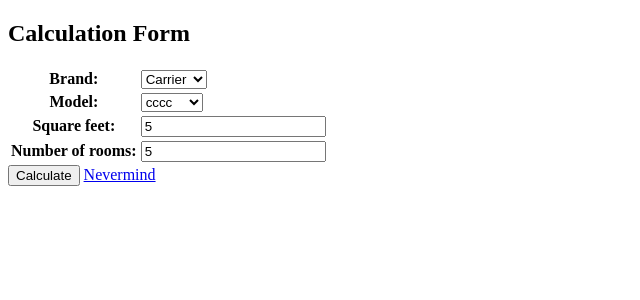
After one commit to GevorgArtenyan/Air-Conditioners-Service-Calculator, a Django app: page /2/ in a window 1280 px wide. The commit adds this page. Shown: the top 300 px of the page, without its empty margins (0-640 px from the left). Run offline with Django 3.2, Linux system fonts and the light colour scheme; data comes from the database, SQL or seed files in the repository; some libraries are stand-ins or nearby versions.

Commit message:
Users can create ACServiceCalc objects now using ACServiceCalcForm.

```diff
--- a/raffiac/airconapp/admin.py
+++ b/raffiac/airconapp/admin.py
@@ -1,6 +1,6 @@
 from django.contrib import admin
-from .models import Brand, Model
+from .models import ACServiceCalc, Brand, Model
 
-
+admin.site.register(ACServiceCalc)
 admin.site.register(Brand)
 admin.site.register(Model)
--- a/raffiac/airconapp/forms.py
+++ b/raffiac/airconapp/forms.py
@@ -1,5 +1,20 @@
 from django import forms
+from .models import ACServiceCalc, Model
 
-class AirConCalc(forms.Form):
-    title = forms.CharField(max_length=100)
-    your_name = forms.CharField(max_length=100)
+class ACServiceCalcForm(forms.ModelForm):
+    class Meta:
+        model = ACServiceCalc
+        fields = '__all__'
+
+    def __init__(self, *args, **kwargs):
+        super().__init__(*args, **kwargs)
+        self.fields['model'].queryset = Model.objects.none()
+
+        if 'brand' in self.data:
+            try:
+                brand_id = int(self.data.get('brand'))
+                self.fields['model'].queryset = Model.objects.filter(brand_id=brand_id).order_by('name')
+            except (ValueError, TypeError):
+                pass  # invalid input from the client; ignore and fallback to empty City queryset
+        elif self.instance.pk:
+            self.fields['model'].queryset = self.instance.brand.model_set.order_by('name')
--- a/raffiac/airconapp/models.py
+++ b/raffiac/airconapp/models.py
@@ -1,14 +1,22 @@
 from django.db import models
 
 class Brand(models.Model):
-    ac_brand_name = models.CharField(max_length=200)
+    name = models.CharField(max_length=30)
 
     def __str__(self):
-        return self.ac_brand_name
+        return self.name
+
 
 class Model(models.Model):
     brand = models.ForeignKey(Brand, on_delete=models.CASCADE)
-    ac_model_name = models.CharField(max_length=200)
+    name = models.CharField(max_length=30)
 
     def __str__(self):
-        return f"{self.brand} - {self.ac_model_name}"
+        return self.name
+
+
+class ACServiceCalc(models.Model):
+    brand = models.ForeignKey(Brand, on_delete=models.SET_NULL, null=True)
+    model = models.ForeignKey(Model, on_delete=models.SET_NULL, null=True)
+    square_feet = models.IntegerField()
+    number_of_rooms = models.IntegerField()
--- a/raffiac/airconapp/serializers.py
+++ b/raffiac/airconapp/serializers.py
@@ -2,6 +2,7 @@ from .models import Model
 from rest_framework import serializers
 
 class ModelSerializer(serializers.ModelSerializer):
+    brand = serializers.StringRelatedField()
     class Meta:
         model = Model
         fields = '__all__'
--- a/raffiac/airconapp/static/airconapp/main.css
+++ b/raffiac/airconapp/static/airconapp/main.css
@@ -1,3 +1,17 @@
-.model {
-    display: none;
+.errorlist {
+    margin: 0;
+    padding: 0;
 }
+
+
+.errorlist li {
+    list-style: none;
+    font-size: 90%;
+    color: red;
+}
+
+
+.errorlist ~ input,
+.errorlist ~ select {
+    border-color: red;
+}
--- a/raffiac/airconapp/static/airconapp/main.js
+++ b/raffiac/airconapp/static/airconapp/main.js
@@ -1,32 +1,20 @@
-var btn = document.getElementById('btn')
-var container = document.getElementById('ourcontainer')
-var url = 'http://127.0.0.1:8000/api/'
+$("#id_brand").change(function () {
+  var url = $("#ACServiceCalcForm").attr("data-models-url");
+  var brandId = $(this).val();
 
-$.ajax({
-    method: 'GET',
+  $.ajax({
     url: url,
-    success: function(data) {
-        console.log(data)
-        console.log('success')
+    data: {
+      'brand': brandId
     },
-    error: function(error_data) {
-        console.log('error')
+    success: function (data) {
+      $("#id_model").html(data);
     }
-})
+  });
 
-$('.model').change(function() {
-    var ourRequest = new XMLHttpRequest();
-    ourRequest.open("GET", url);
-    ourRequest.onload = function(){
-        var OurData = JSON.parse(ourRequest.responseText);
-        renderHTML(OurData);
-    }
-    ourRequest.send()
 });
 
-
-function renderHTML(data) {
-    var displayunit = $('.model option:selected').not('#default').text();
-    var htmlString = "";
-    for (i=0; i < data.length; i++){
-    };
+$('#calculate').click(function(){
+    var sqrFt = $('#id_square_feet').val()
+    aler(sqrFt)
+})
--- /dev/null
+++ b/raffiac/airconapp/templates/airconapp/acservicecalc_form.html
@@ -0,0 +1,15 @@
+{% extends 'airconapp/base.html' %}
+
+{% block content %}
+
+  <h2>Calculation Form</h2>
+
+  <form method="post" id="ACServiceCalcForm" data-models-url="{% url 'ajax_load_models' %}" novalidate>
+    {% csrf_token %}
+    <table>
+      {{ form.as_table }}
+    </table>
+    <button type="submit" id="calculate">Calculate</button>
+    <a href="{% url 'calc_list' %}">Nevermind</a>
+  </form>
+{% endblock %}
--- a/raffiac/airconapp/templates/airconapp/base.html
+++ b/raffiac/airconapp/templates/airconapp/base.html
@@ -1,18 +1,18 @@
 {% load static %}
-
-<!DOCTYPE html>
-<html lang="en">
-<head>
+<!doctype html>
+<html lang="en-us">
+  <head>
     <meta charset="utf-8">
+    <title>{% block title %}Simple ERP{% endblock %}</title>
     <link rel="stylesheet" href="{% static 'main.css' %}">
-    <title>Title</title>
-</head>
-    <body>
-        {% block content %}{% endblock %}
+  </head>
+  <body>
+    {% block content %}
+    {% endblock %}
     <script src="https://code.jquery.com/jquery-3.3.1.slim.min.js" integrity="sha384-q8i/X+965DzO0rT7abK41JStQIAqVgRVzpbzo5smXKp4YfRvH+8abtTE1Pi6jizo" crossorigin="anonymous"></script>
     <script src="https://cdnjs.cloudflare.com/ajax/libs/popper.js/1.14.7/umd/popper.min.js" integrity="sha384-UO2eT0CpHqdSJQ6hJty5KVphtPhzWj9WO1clHTMGa3JDZwrnQq4sF86dIHNDz0W1" crossorigin="anonymous"></script>
     <script src="https://ajax.googleapis.com/ajax/libs/jquery/3.4.1/jquery.min.js"></script>
     <script src="{% static 'airconapp/main.js' %}"></script>
     <script src="https://stackpath.bootstrapcdn.com/bootstrap/4.3.1/js/bootstrap.min.js" integrity="sha384-JjSmVgyd0p3pXB1rRibZUAYoIIy6OrQ6VrjIEaFf/nJGzIxFDsf4x0xIM+B07jRM" crossorigin="anonymous"></script>
-    </body>
+  </body>
 </html>
--- a/raffiac/airconapp/templates/airconapp/result.html
+++ /dev/null
@@ -1,4 +0,0 @@
-{% extends "airconapp/base.html" %}
-{% block content %}
-
-{% endblock %}
--- a/raffiac/airconapp/urls.py
+++ b/raffiac/airconapp/urls.py
@@ -1,8 +1,10 @@
-from django.urls import path
+from django.urls import include, path
+
 from . import views
 
 urlpatterns = [
-    path('/', views.home, name='home'),
-    path('result/', views.result, name='result'),
-    path('api/', views.ModelAPIListView.as_view(), name='model-list'),
+    path('', views.ACServiceCalcListView.as_view(), name='calc_list'),
+    path('add/', views.ACServiceCalcCreateView.as_view(), name='calc_add'),
+    path('<int:pk>/', views.ACServiceCalcUpdateView.as_view(), name='calc_change'),
+    path('ajax/load-models/', views.load_models, name='ajax_load_models'),  # <-- this one here
 ]
--- a/raffiac/airconapp/views.py
+++ b/raffiac/airconapp/views.py
@@ -1,26 +1,27 @@
 from django.shortcuts import render
-from .models import Model, Brand
-from rest_framework import generics
-from django.core import serializers
-from .serializers import ModelSerializer
-from django.http import JsonResponse
-from .forms import AirConCalc
+from django.views.generic import ListView, CreateView, UpdateView
+from django.urls import reverse_lazy
+from .models import ACServiceCalc, Model, Brand
+from .forms import ACServiceCalcForm
 
-class ModelAPIListView(generics.ListAPIView):
-    lookup_field = 'pk'
-    queryset = Model.objects.all()
-    serializer_class = ModelSerializer
-
-def json(request):
-    model_json = serializers.serialize('json', Model.objects.all())
-    data = {'modeljson':model_json}
-    return JsonResponse(data)
-
-def home(request):
-    brand = Brand.objects.all()
-    form = AirConCalc()
-    return render(request, 'airconapp/home.html', {"brand":brand, "form":form})
+class ACServiceCalcListView(ListView):
+    model = ACServiceCalc
+    context_object_name = 'calcs'
 
 
-def result(request):
-    return render(request, 'airconapp/result.html')
+class ACServiceCalcCreateView(CreateView):
+    model = ACServiceCalc
+    form_class = ACServiceCalcForm
+    success_url = reverse_lazy('calc_list')
+
+
+class ACServiceCalcUpdateView(UpdateView):
+    model = ACServiceCalc
+    form_class = ACServiceCalcForm
+    success_url = reverse_lazy('calc_list')
+
+
+def load_models(request):
+    brand_id = request.GET.get('brand')
+    models = Model.objects.filter(brand_id=brand_id).order_by('name')
+    return render(request, 'airconapp/model_dropdown_list_options.html', {'models': models})
```
Also changed, not shown: raffiac/airconapp/templates/airconapp/acservicecalc_list.html (added, +32 -0 lines), raffiac/airconapp/templates/airconapp/home.html (deleted, +0 -25 lines), raffiac/airconapp/templates/airconapp/model_dropdown_list_options.html (added, +8 -0 lines), raffiac/db.sqlite3.
